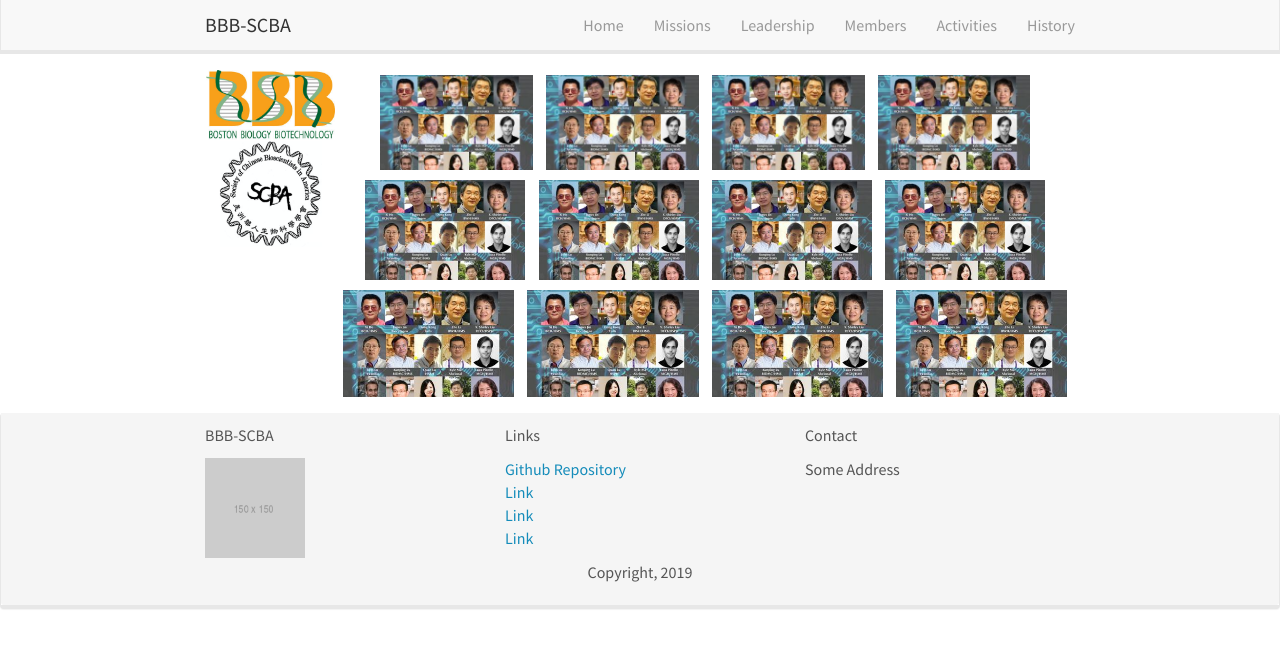
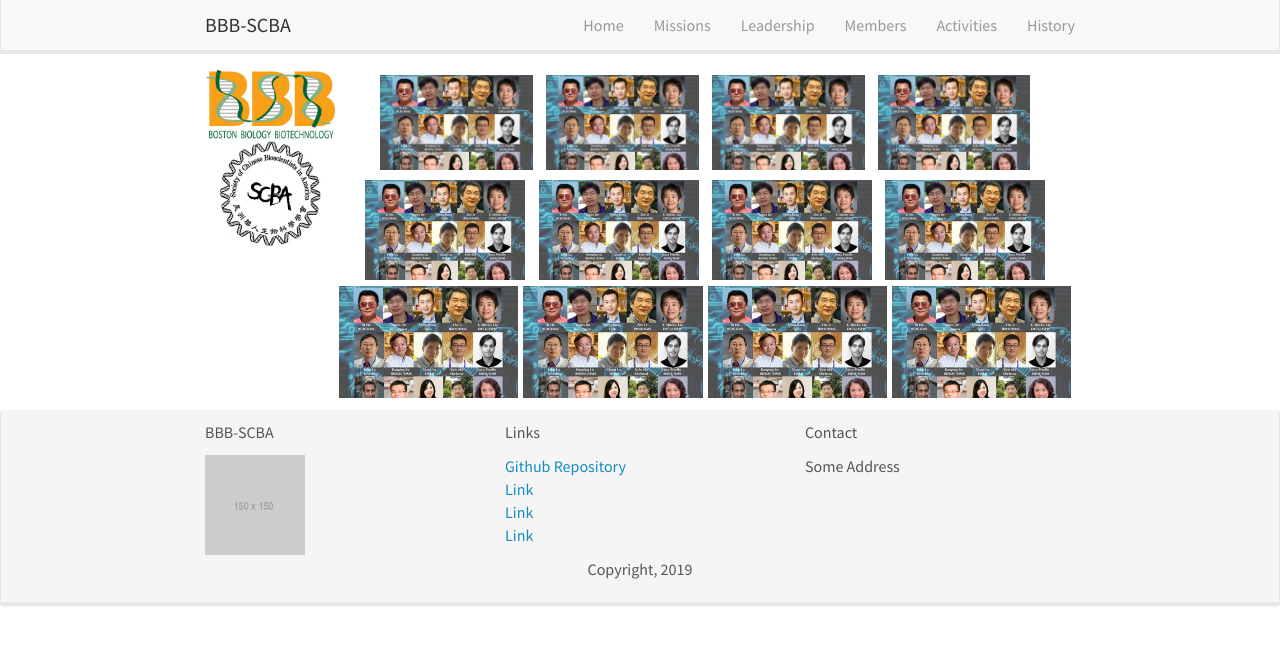
Before and after one commit to bbb-scba/bbb-scba.github.io, a Jekyll site: the page built from home.md, in a window 1280 px wide. Shown: the top 648 px of the page. Built offline with Jekyll 4.4.1, drawn with Linux system fonts in a browser that asks for light colours; nearby versions of some CDN libraries.

Commit message:
Update home.md

```diff
--- a/home.md
+++ b/home.md
@@ -27,10 +27,10 @@ permalink: /
 <img src="images/slider/flyer_v9.jpg" style="width:23%; height:23%; padding: 5px;">
 <img src="images/slider/flyer_v9.jpg" style="width:23%; height:23%; padding: 5px;">
 <img src="images/slider/flyer_v9.jpg" style="width:23%; height:23%; padding: 5px;">
-<img src="images/slider/flyer_v9.jpg" style="width:24.5%; height:24.5%; padding: 5px;">
-<img src="images/slider/flyer_v9.jpg" style="width:24.5%; height:24.5%; padding: 5px;">
-<img src="images/slider/flyer_v9.jpg" style="width:24.5%; height:24.5%; padding: 5px;">
-<img src="images/slider/flyer_v9.jpg" style="width:24.5%; height:24.5%; padding: 5px;">
+<img src="images/slider/flyer_v9.jpg" style="width:24.5%; height:24.5%; padding: 1px;">
+<img src="images/slider/flyer_v9.jpg" style="width:24.5%; height:24.5%; padding: 1px;">
+<img src="images/slider/flyer_v9.jpg" style="width:24.5%; height:24.5%; padding: 1px;">
+<img src="images/slider/flyer_v9.jpg" style="width:24.5%; height:24.5%; padding: 1px;">
 </p>
 
 </div>
```
